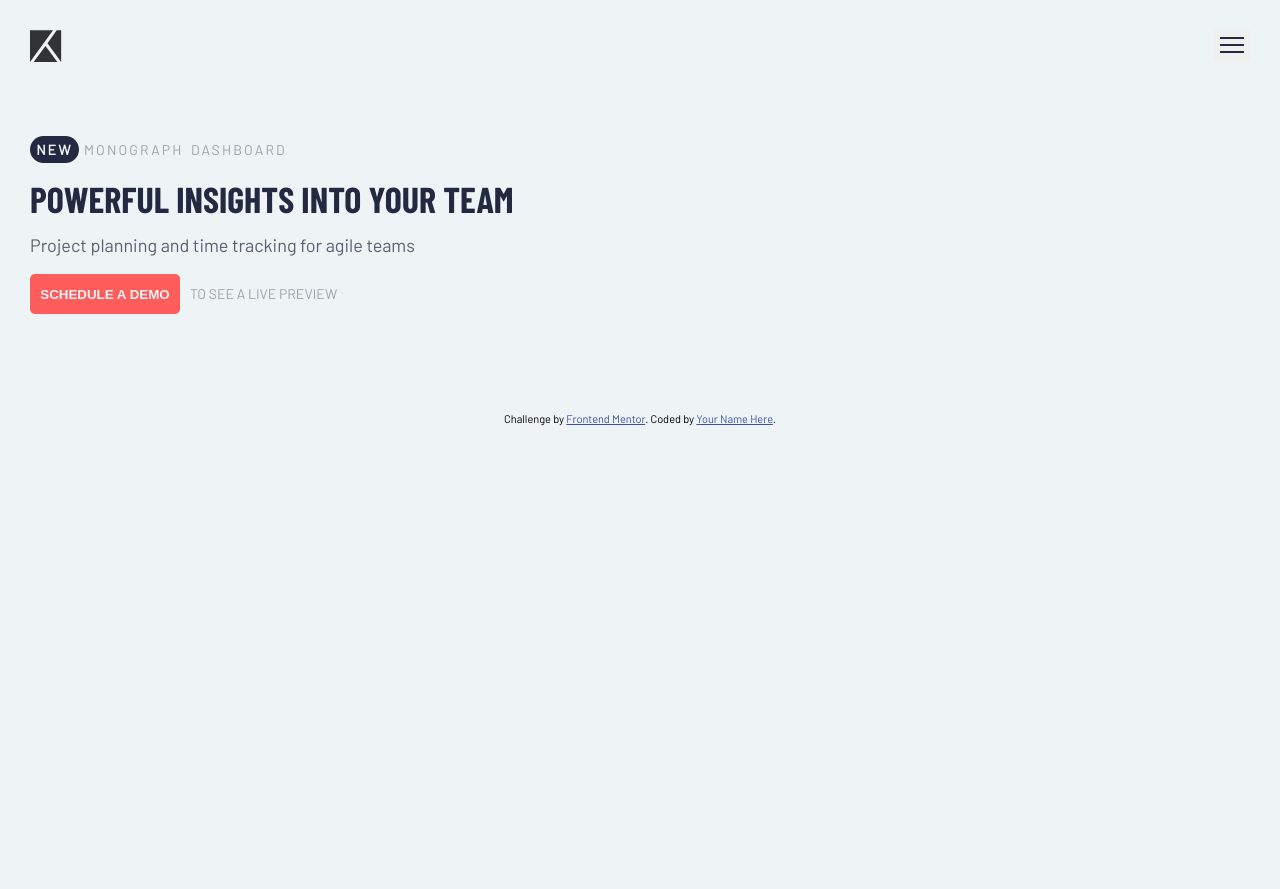
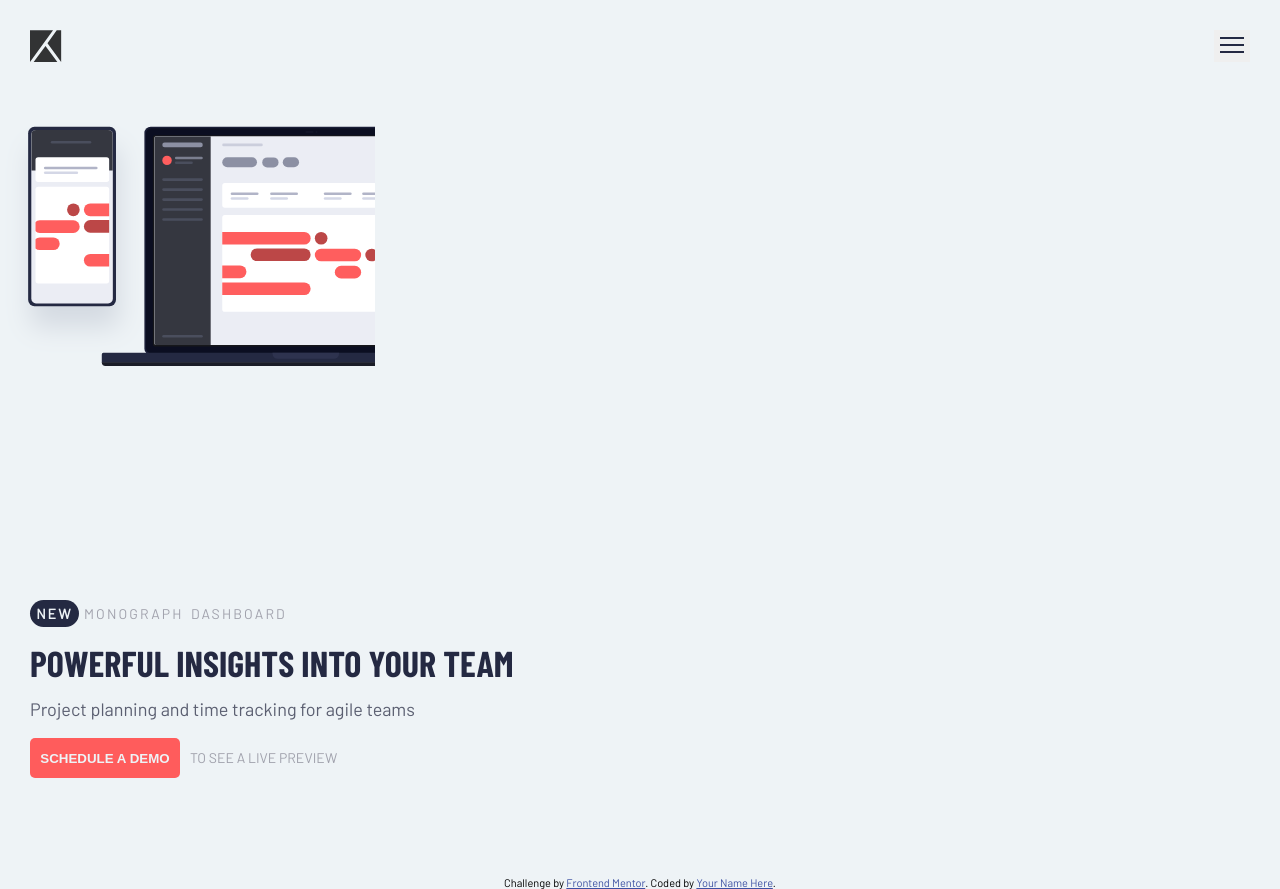
Before and after one commit to Odisseu93/tracking-intro-component, a React (Create React App) app: page / in a window 1280 px wide. Before the commit the page ends 800 px from the top, so only its background shows below. Built offline with nearby package versions, Linux system fonts and the light colour scheme.

Commit message:
the image on the main tag was altered

```diff
--- a/src/App.tsx
+++ b/src/App.tsx
@@ -22,7 +22,9 @@ function App() {
       </header>
 
       <main className='main'>
-        <img src={devices} />
+        <div className="image-box">
+          <img src={devices} />
+        </div>
         <div className="container">
 
           <p className='container-p1'>
--- a/src/css/style.css
+++ b/src/css/style.css
@@ -35,8 +35,16 @@ body {
   flex-direction: column;
   flex-wrap: wrap;
 }
-.main img {
-  display: none;
+
+.image-box {
+  margin: 0 -25px;
+  width: 370px;
+  height: 464px;
+  overflow: hidden;
+}
+.image-box img {
+  padding: 0;
+  width: 505px;
 }
 
 .container-p1 {
--- a/src/sass/styles.sass
+++ b/src/sass/styles.sass
@@ -29,8 +29,15 @@ body
   display: flex
   flex-direction: column
   flex-wrap: wrap
-  img
-    display: none
+.image-box
+  // display: none
+  margin: 0 -25px
+  width: 370px
+  height: 464px
+  overflow: hidden
+  & img
+    padding: 0
+    width: 505px
 
 .container
 
```
Also changed, not shown: 1 other file (tests, documents, lock files or other folders).
